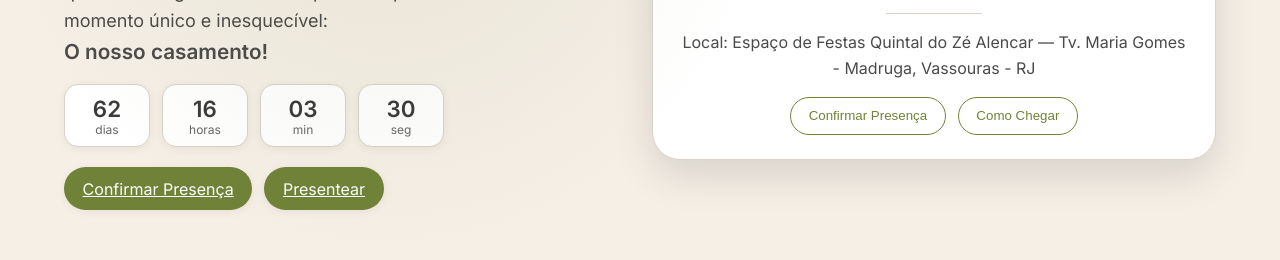
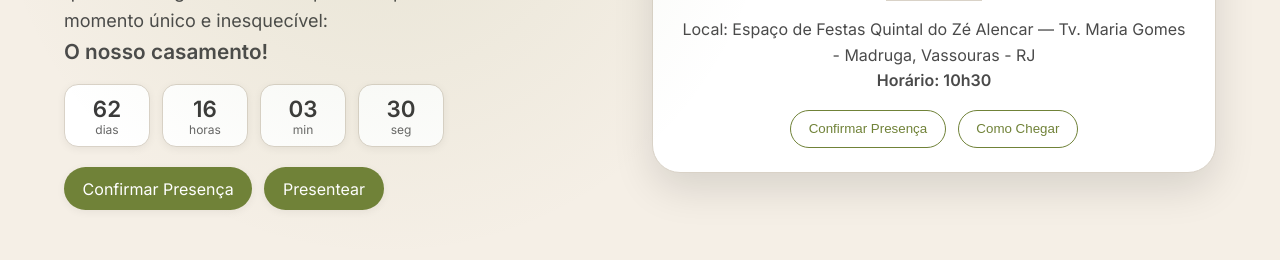
Before and after one commit to PauloEduardoCoelho/casamentoantonioisabella, a React (Vite) app: page / in a window 1280 px wide. Shown: the part 296-556 px from the top of the page. Built offline with nearby package versions, Linux system fonts and the light colour scheme.

Commit message:
detalhes finais da aplicacao

```diff
--- a/src/App.jsx
+++ b/src/App.jsx
@@ -443,8 +443,22 @@ export default function App(){
             </div>
 
             <div className="row gap-3">
-              <a href="#rsvp" onClick={(e)=>{e.preventDefault(); scrollToId("rsvp");}} className="btn btn-primary">Confirmar Presença</a>
-              <a href="#presenteie" onClick={(e)=>{e.preventDefault(); scrollToId("presenteie");}} className="btn btn-primary">Presentear</a>
+              <a
+                href="#rsvp"
+                onClick={(e)=>{e.preventDefault(); scrollToId("rsvp");}}
+                className="btn btn-primary"
+                style={{ textDecoration: "none" }}
+              >
+                Confirmar Presença
+              </a>
+              <a
+                href="#presenteie"
+                onClick={(e)=>{e.preventDefault(); scrollToId("presenteie");}}
+                className="btn btn-primary"
+                style={{ textDecoration: "none" }}
+              >
+                Presentear
+              </a>
             </div>
           </div>
           <div>
@@ -557,17 +571,26 @@ export default function App(){
       <section id="como-chegar" className="section bg-white">
         <div className="container">
           <h2 className="h2 mb-2">Como Chegar</h2>
-          <p>A cerimônia e a recepção serão no <strong>{VENUE}</strong>.</p>
+          <p>
+            A cerimônia e a recepção serão no <strong>{VENUE}</strong>.{" "}
+            <strong>Horário: 10h30</strong>
+          </p>
 
           <div className="grid2 gap-6">
             <div className="card">
               <h3 className="mb-2">Endereço</h3>
               <p className="muted">{ADDRESS}</p>
+              <p className="muted"><strong>Horário: 10h30</strong></p>
               <div className="row gap-2 mt-3">
-                <a className="btn btn-ghost"
-                   href={`https://www.google.com/maps/search/?api=1&query=${encodeURIComponent(ADDRESS)}`}
-                   target="_blank" rel="noreferrer">Abrir no Google Maps</a>
-                <a className="btn btn-ghost" href="https://waze.com/ul" target="_blank" rel="noreferrer">Abrir no Waze</a>
+                <a
+                  className="btn btn-ghost"
+                  href={`https://www.google.com/maps/search/?api=1&query=${encodeURIComponent(ADDRESS)}`}
+                  target="_blank"
+                  rel="noreferrer"
+                  style={{ textDecoration: "none" }}
+                >
+                  Abrir no Google Maps
+                </a>
               </div>
             </div>
 
@@ -681,7 +704,7 @@ function GiftListModal({ gifts, onClose, onChoose }) {
 
 function PixModal({ gift, couple, onClose }){
   const payload = gift?.pix?.payload || "";
-  const isKeyOnly = gift?.id === "coracao"; // ← apenas para este item mostramos “Chave Pix”
+  const isKeyOnly = gift?.id === "coracao"; // apenas para este item mostramos “Chave Pix”
 
   const copy = async (text) => {
     try{
@@ -777,6 +800,8 @@ function InvitationCard({ couple }) {
       <p className="muted">
         Local: Espaço de Festas Quintal do Zé Alencar — Tv. Maria Gomes -
         Madruga, Vassouras - RJ
+        <br/>
+        <strong>Horário: 10h30</strong>
       </p>
       <div className="row gap-3 center" style={{ marginTop: 16 }}>
         <button onClick={() => scrollToSection("rsvp")} className="btn btn-ghost">Confirmar Presença</button>
--- a/src/styles.css
+++ b/src/styles.css
@@ -259,15 +259,18 @@ p{line-height:1.6; color:#4a4a4a; margin:.25rem 0 1rem}
   display:inline-flex; align-items:center; justify-content:center;
   padding:.65rem 1.1rem; border-radius:999px; font-weight:500;
   border:1px solid transparent; transition:opacity .2s, background .2s, border-color .2s, color .2s, transform .06s;
+  text-decoration: none; /* remove sublinhado de links com classe .btn */
 }
 .btn:active{ transform:translateY(1px) }
 .btn-primary{background:var(--oliva); color:#fff; box-shadow:var(--shadow-sm)}
 .btn-primary:hover{opacity:.9}
-.btn-ghost{border:1px solid var(--oliva); color:var(--oliva); background:transparent}
+.btn-ghost{border:1px solid var(--oliva); color:var(--oliva); background:transparent; text-decoration:none;}
 .btn-ghost:hover{background:color-mix(in srgb, var(--oliva) 10%, transparent)}
 .full{width:100%}
 
 .link{
+  text-underline-offset:4px;
+  text-decoration: underline;
   text-decoration-color: color-mix(in srgb, var(--oliva) 40%, transparent);
 }
 .link:hover{ text-decoration-color: var(--oliva) }
```
